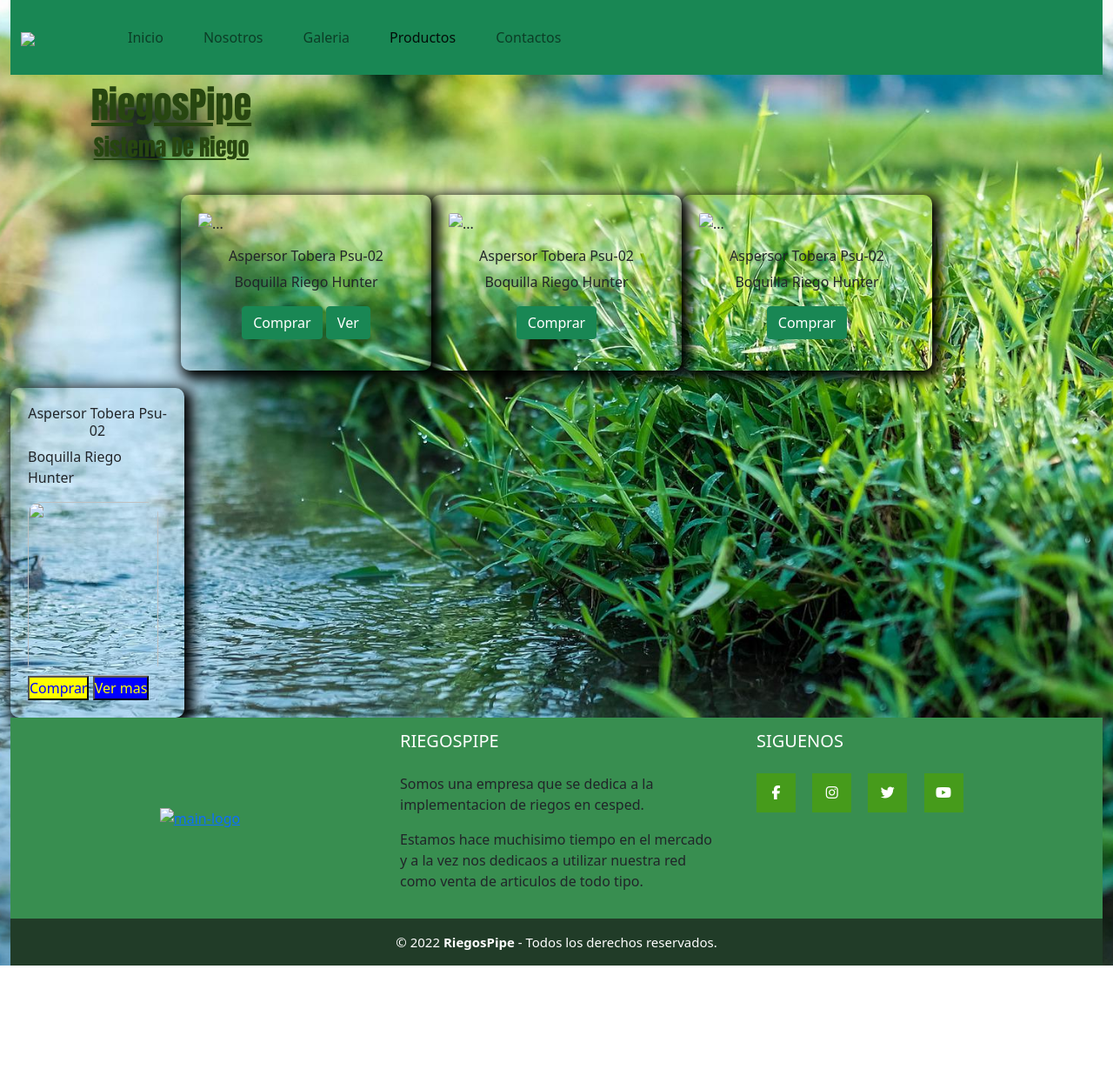
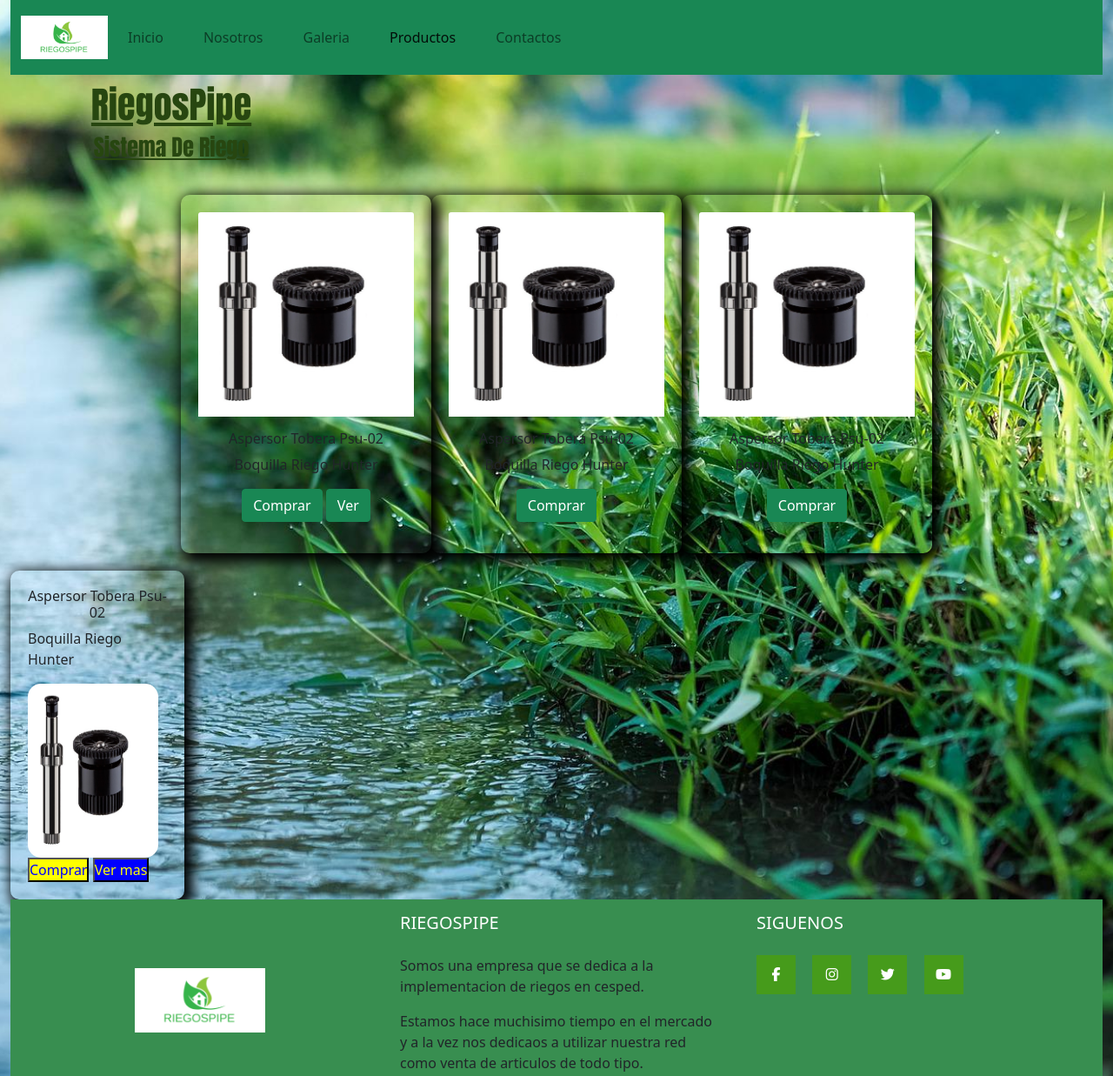
Before and after one commit to FelipeRubi0/RiegosPipe, a website: page pages/productos.html in a window 1280 px wide. Shown: the top 1237 px of the page at 87% size. Before the commit the page ends 1110 px from the top, so only its background shows below. Drawn offline with nearby package versions, Linux system fonts and the light colour scheme.

Commit message:
Arregloderutas

```diff
--- a/pages/productos.html
+++ b/pages/productos.html
@@ -19,7 +19,7 @@
           <nav class="navbar navbar-expand-lg navbar-light bg-success">
             <div class="container-fluid">
              <a href="#" class="logo">
-                <div><img class="img-fluid" src="../img/Captura de Pantalla 2022-05-02 a la(s) 19.58.55.png"></div>
+                <div><img class="img-fluid" src="../img/LOGO.png"></div>
              </a>
 
               <button class="navbar-toggler" type="button" data-bs-toggle="collapse" data-bs-target="#navbarNav" aria-controls="navbarNav" aria-expanded="false" aria-label="Toggle navigation">
@@ -64,7 +64,7 @@
     <main>
         <section class="contenedorTarjetas row d-flex justify-content-center m-10">
             <div class="tarjeta" style="width: 18rem;">
-                <div class="img-fluid"><img src="../img/Captura de Pantalla 2022-04-06 a la(s) 12.19.22.png" class="card-img-top" alt="..."></div>
+                <div class="img-fluid"><img src="../img/PRODUCTO1.png" class="card-img-top" alt="..."></div>
                 <div class="card-body text-center">
                   <h5 class="tarjeta__titulo">Aspersor Tobera Psu-02</h5>
                   <p class="card-text">Boquilla Riego Hunter</p>
@@ -76,7 +76,7 @@
 
 
             <div class="tarjeta" style="width: 18rem;">
-                <div class="img-fluid"><img src="../img/Captura de Pantalla 2022-04-06 a la(s) 12.19.22.png" class="card-img-top" alt="..."></div>
+                <div class="img-fluid"><img src="../img/PRODUCTO1.png" class="card-img-top" alt="..."></div>
                 <div class="card-body text-center">
                   <h5 class="tarjeta__titulo">Aspersor Tobera Psu-02</h5>
                   <p class="card-text">Boquilla Riego Hunter</p>
@@ -84,7 +84,7 @@
                 </div>
             </div>
             <div class="tarjeta" style="width: 18rem;">
-                <div class="img-fluid"><img src="../img/Captura de Pantalla 2022-04-06 a la(s) 12.19.22.png" class="card-img-top" alt="..."></div>
+                <div class="img-fluid"><img src="../img/PRODUCTO1.png" class="card-img-top" alt="..."></div>
                 <div class="card-body text-center">
                   <h5 class="tarjeta__titulo">Aspersor Tobera Psu-02</h5>
                   <p class="card-text">Boquilla Riego Hunter</p>
@@ -96,7 +96,7 @@
         <div class="tarjet ">
           <h3 class="tarjeta__titulo">Aspersor Tobera Psu-02</h3>
           <p>Boquilla Riego Hunter</p>
-          <img class="tarjeta__img" src="../img/Captura de Pantalla 2022-04-06 a la(s) 12.19.22.png" alt="">
+          <img class="tarjeta__img" src="../img/PRODUCTO1.png" alt="">
           <button class="boton">Comprar</button>
           <button class="boton_primario">Ver mas</button>
     </main>
@@ -105,7 +105,7 @@
             <div class="box">
               <figure>
                 <a href="#">
-                    <img src="../img/Captura de Pantalla 2022-05-02 a la(s) 19.58.55.png" alt="main-logo">
+                    <img src="../img/LOGO.png" alt="main-logo">
                 </a>
             </figure>
 
```
Also changed, not shown: pages/contactos.html (+2 -2 lines), pages/galeria.html (+2 -2 lines), pages/nosotros.html (+2 -2 lines).
